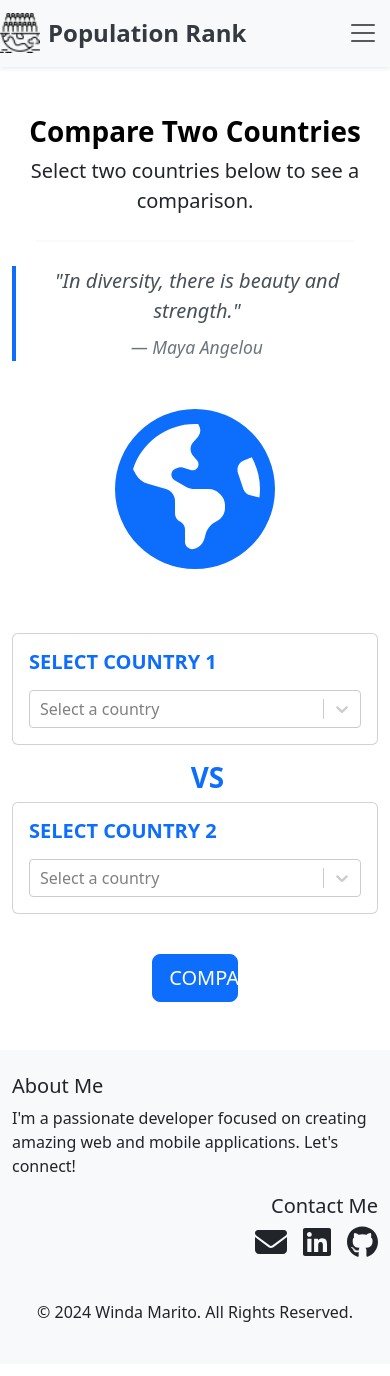
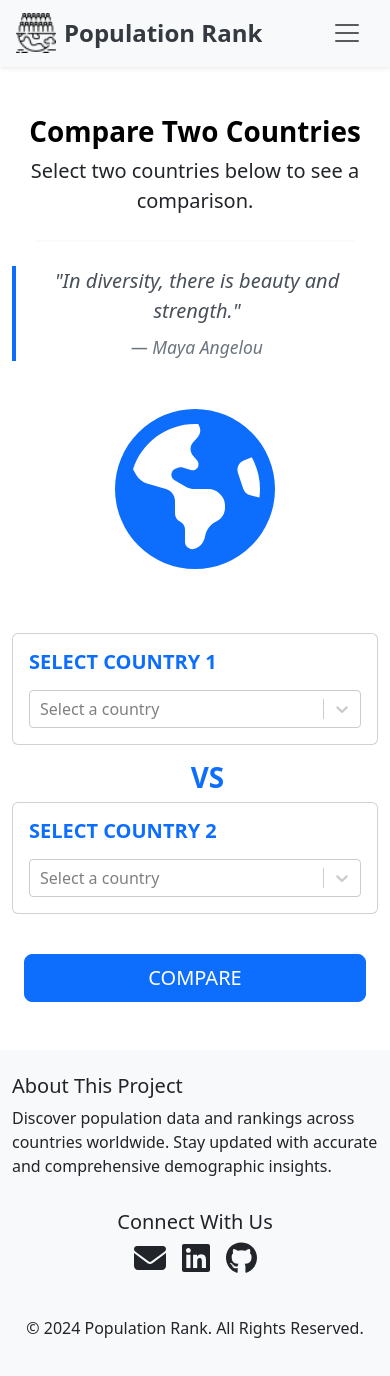
Before and after one commit to WindaMarito25/country-rank-population, a React (Vite) app: page /compare in a window 390 px wide. Shown: the top 1376 px of the page. Built offline with nearby package versions, Linux system fonts and the light colour scheme; no server answers.

Commit message:
feat: adding responsive button, navbar, and footer

```diff
--- a/src/components/Footer.jsx
+++ b/src/components/Footer.jsx
@@ -1,39 +1,40 @@
-import React from "react"; // Mengimpor React untuk membuat komponen
-import { Container, Row, Col } from "react-bootstrap"; // Mengimpor komponen layout dari react-bootstrap
-import { FontAwesomeIcon } from "@fortawesome/react-fontawesome"; // Mengimpor komponen FontAwesome untuk ikon
-import { faLinkedin, faGithub } from "@fortawesome/free-brands-svg-icons"; // Mengimpor ikon media sosial dari fontawesome (ikon merek)
-import { faEnvelope } from "@fortawesome/free-solid-svg-icons"; // Mengimpor ikon amplop dari fontawesome (ikon solid)
+import React from "react";
+import { Container, Row, Col } from "react-bootstrap";
+import { FontAwesomeIcon } from "@fortawesome/react-fontawesome";
+import { faLinkedin, faGithub } from "@fortawesome/free-brands-svg-icons";
+import { faEnvelope } from "@fortawesome/free-solid-svg-icons";
 
-// Membuat komponen fungsional Footer
 function Footer() {
   return (
-    // Mengembalikan elemen footer yang akan dirender
     <footer className="bg-light text-dark mt-5 py-4">
       <Container>
         <Row>
-          <Col md={6} className="text-start">
-            <h5>About Me</h5>
+          <Col xs={12} md={6} className="text-start text-md-start mb-3 mb-md-0">
+            <h5>About This Project</h5>
             <p>
-              I'm a passionate developer focused on creating amazing web and
-              mobile applications. Let's connect!
+              Discover population data and rankings across countries worldwide.
+              Stay updated with accurate and comprehensive demographic insights.
             </p>
           </Col>
-          <Col md={6} className="text-end">
-            <h5>Contact Me</h5>
-            <p className="d-flex justify-content-end gap-3">
-              <a href="mailto:windamarito8@gmail.com" className="text-dark">
+          <Col xs={12} md={6} className="text-center text-md-end">
+            <h5>Connect With Us</h5>
+            <p className="d-flex justify-content-center justify-content-md-end gap-3">
+              <a
+                href="mailto:info@populationrank.com"
+                className="text-center text-dark text-md-end"
+              >
                 <FontAwesomeIcon icon={faEnvelope} size="2x" />
               </a>
               <a
-                href="https://www.linkedin.com/in/winda-marito"
-                target="_blank" // Membuka link di tab baru
-                rel="noopener noreferrer" // Meningkatkan keamanan link eksternal
+                href="https://www.linkedin.com/in/your-profile"
+                target="_blank"
+                rel="noopener noreferrer"
                 className="text-dark"
               >
                 <FontAwesomeIcon icon={faLinkedin} size="2x" />
               </a>
               <a
-                href="https://github.com/WindaMarito25"
+                href="https://github.com/your-repo"
                 target="_blank"
                 rel="noopener noreferrer"
                 className="text-dark"
@@ -45,7 +46,8 @@ function Footer() {
         </Row>
         <div className="text-center mt-4">
           <p>
-            &copy; {new Date().getFullYear()} Winda Marito. All Rights Reserved.{" "}
+            &copy; {new Date().getFullYear()} Population Rank. All Rights
+            Reserved.
           </p>
         </div>
       </Container>
@@ -53,5 +55,4 @@ function Footer() {
   );
 }
 
-// Mengekspor komponen Footer agar bisa digunakan di bagian lain aplikasi
 export default Footer;
--- a/src/components/Navbar.jsx
+++ b/src/components/Navbar.jsx
@@ -14,7 +14,7 @@ const NavigationBar = () => {
       className="shadow-sm border-bottom border-light sticky-top" // Menambahkan beberapa kelas Bootstrap untuk memberi gaya pada navbar
       style={{ backgroundColor: "#f8f9fa" }} // Memberi gaya tambahan dengan properti inline CSS
     >
-      <Container className="p-0 container-fluid">
+      <Container className="px-3 px-md-5 container-fluid">
         <Navbar.Brand
           as={Link} // Menggunakan Link dari react-router-dom untuk menghubungkan ke halaman home ('/')
           to="/" // Rute halaman home
@@ -41,7 +41,7 @@ const NavigationBar = () => {
             <Nav.Link
               as={Link} // Menggunakan Link untuk navigasi
               to="/" // Rute halaman home
-              className="m-0" // Margin nol untuk styling
+              className="mx-2 mx-lg-3" // Margin nol untuk styling
               style={{ color: "#343a40", fontSize: "1.1rem" }} // Gaya tambahan untuk warna teks dan ukuran font
             >
               Home
@@ -49,7 +49,7 @@ const NavigationBar = () => {
             <Nav.Link
               as={Link}
               to="/compare" // Rute halaman Compare
-              className="m-0"
+              className="mx-2 mx-lg-3"
               style={{ color: "#343a40", fontSize: "1.1rem" }}
             >
               Compare
@@ -57,7 +57,7 @@ const NavigationBar = () => {
             <Nav.Link
               as={Link}
               to="/news" // Rute halaman News
-              className="m-0"
+              className="mx-2 mx-lg-3"
               style={{ color: "#343a40", fontSize: "1.1rem" }}
             >
               News
--- a/src/pages/CompareForm.jsx
+++ b/src/pages/CompareForm.jsx
@@ -111,7 +111,10 @@ const CompareForm = () => {
           </Col>
           <Row className=" text-center">
             <Col className="mt-4">
-              <Button type="submit" className="btn btn-primary w-25 btn-lg">
+              <Button
+                type="submit"
+                className="btn btn-primary w-100 w-lg-25 btn-lg"
+              >
                 COMPARE
               </Button>
             </Col>
--- a/src/pages/CompareResult.jsx
+++ b/src/pages/CompareResult.jsx
@@ -120,7 +120,7 @@ const CompareResult = () => {
         </Row>
 
         {/* Menambahkan tombol untuk kembali ke halaman perbandingan di luar map agar hanya muncul sekali */}
-        <div className="text-center mt-4">
+        <div className="text-center mt-4 w-100 w-lg-25">
           <Button variant="primary" onClick={handleClick} size="lg">
             <FontAwesomeIcon icon={faArrowLeft} className="me-2" />
             Compare Form
```
